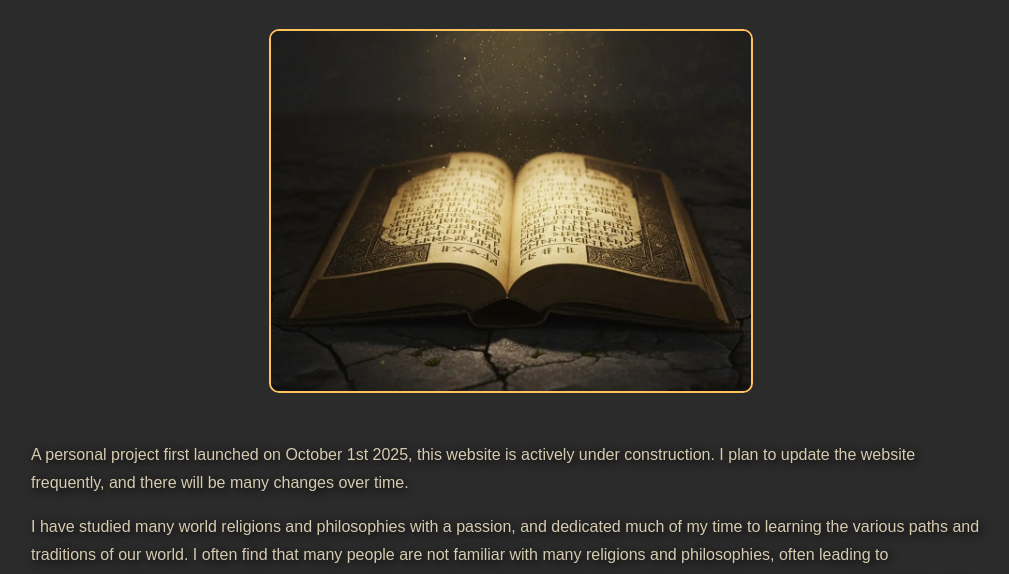
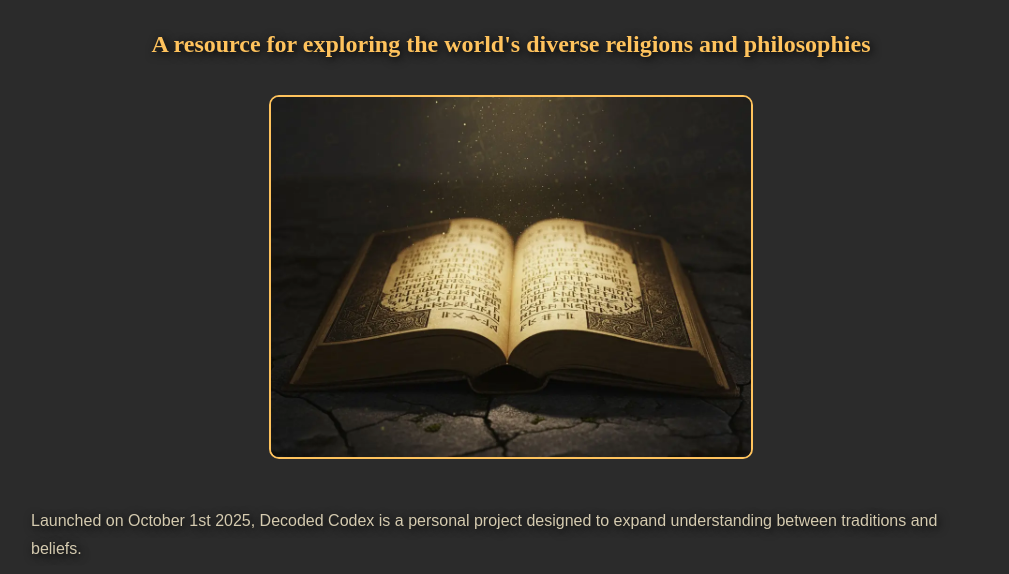
Before and after one commit to AFrederick13/Decoded-Codex, an Eleventy site: page pages/about.md in a window 1280 px wide. Shown: the part 194-768 px from the top of the page, without its empty margins (129-1138 px from the left). Built offline with nearby package versions, Linux system fonts and the light colour scheme; Eleventy itself is replaced by a stand-in of ours; files that its build step writes are made by us from their sources.

Commit message:
update 'about' page, attempt to improve google search result 'description'

```diff
--- a/pages/about.md
+++ b/pages/about.md
@@ -1,15 +1,17 @@
 ---
 title: "About Decoded Codex"
 layout: "base.njk"
-description: "Learn about the mission and passion behind Decoded Codex. Discover the goal of creating an accessible and comprehensive resource for exploring the world's diverse religions and philosophies."
+description: "Launched on October 1st 2025, Decoded Codex is a personal project designed to expand understanding between traditions and beliefs."
 image: /images/Home/DecodedCodex.webp
 ---
 
 # About Decoded Codex
 
-<img src="/images/Home/DecodedCodex.webp" alt="A open book written in an unknown language" id="site-image" fetchpriority="high" decoding="async">
+## A resource for exploring the world's diverse religions and philosophies
 
-A personal project first launched on October 1st 2025, this website is actively under construction. I plan to update the website frequently, and there will be many changes over time.
+<img src="/images/Home/DecodedCodex.webp" alt="Unknown Book" id="site-image" fetchpriority="high" decoding="async">
+
+Launched on October 1st 2025, Decoded Codex is a personal project designed to expand understanding between traditions and beliefs.
 
 I have studied many world religions and philosophies with a passion, and dedicated much of my time to learning the various paths and traditions of our world. I often find that many people are not familiar with many religions and philosophies, often leading to misunderstandings and separation between people and nations. My goal with this website is to build an easy to navigate catalog, that users can browse to grasp a better understanding of the many faiths and traditions of the world. I plan to arrange this site to be both accessible for those who just want a summary, a surface level inquiry, and also to those that would like to dive into deeper research.
 
```
